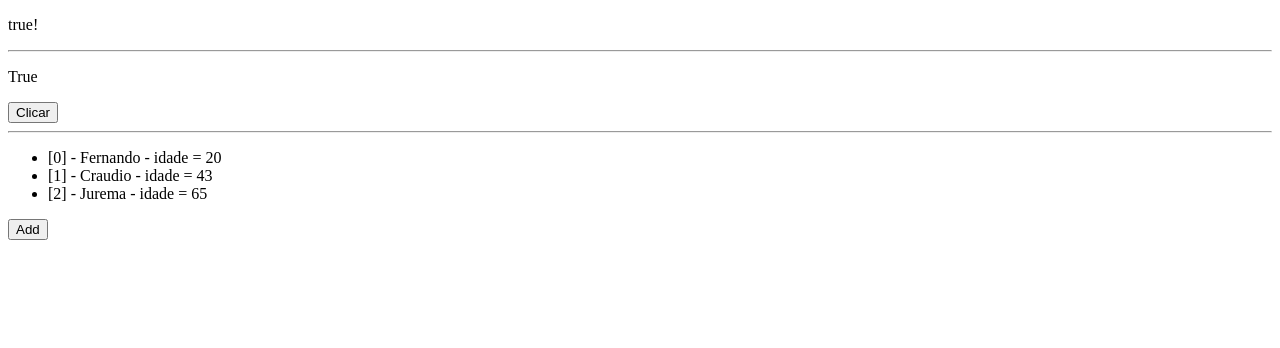
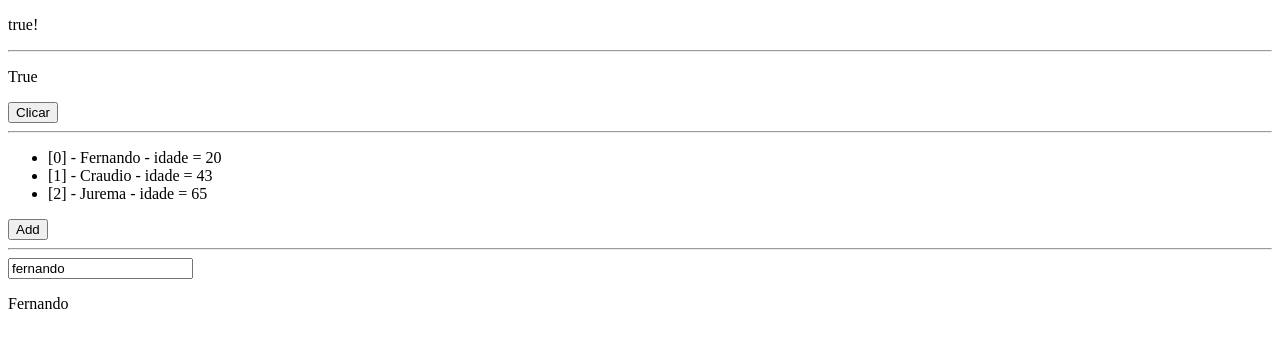
Before and after one commit to fernandoasg/Curso-de-Angular, an Angular app in the folder meu-primeiro-app/: page / in a window 1280 px wide. Shown: the top 348 px of the page. Built offline with nearby package versions, Linux system fonts and the light colour scheme.

Commit message:
ngSwitch

```diff
--- a/meu-primeiro-app/src/app/diretivas-estruturais/diretivas-estruturais.component.html
+++ b/meu-primeiro-app/src/app/diretivas-estruturais/diretivas-estruturais.component.html
@@ -18,3 +18,20 @@
 </ul>
 
 <button (click)="onClickAddList()">Add</button>
+
+<hr>
+
+<input type="text" [(ngModel)]="nome">
+<div [ngSwitch]="nome">
+    <p *ngSwitchCase="'fernando'">
+        Fernando
+    </p>
+
+    <p *ngSwitchCase="'nay'">
+        Nayra
+    </p>
+
+    <p *ngSwitchDefault>
+        Nada
+    </p>
+</div>
--- a/meu-primeiro-app/src/app/diretivas-estruturais/diretivas-estruturais.component.ts
+++ b/meu-primeiro-app/src/app/diretivas-estruturais/diretivas-estruturais.component.ts
@@ -15,6 +15,8 @@ export class DiretivasEstruturaisComponent implements OnInit {
     { nome: "Craudio", idade: 43 },
     { nome: "Jurema", idade: 65 }
   ];
+
+  public nome: string = 'fernando';
 
   constructor() { }
 
```
